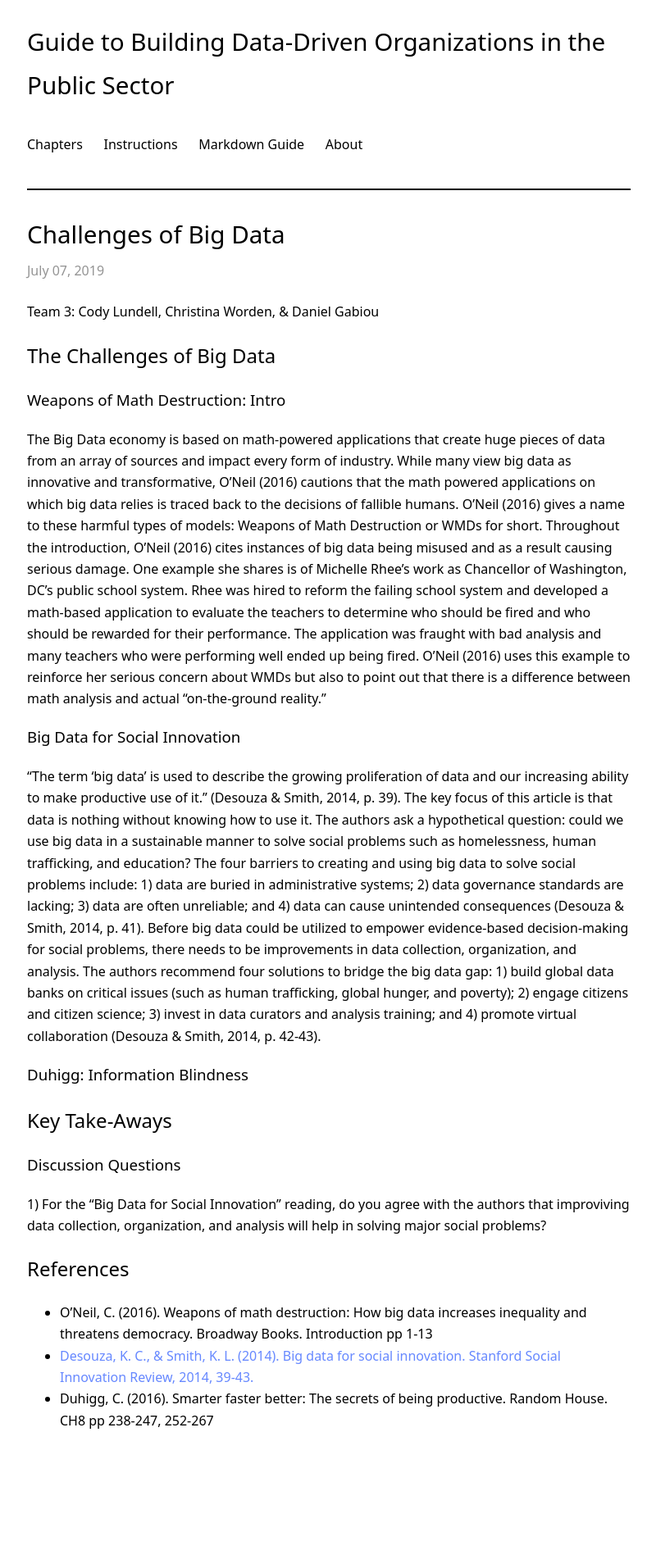
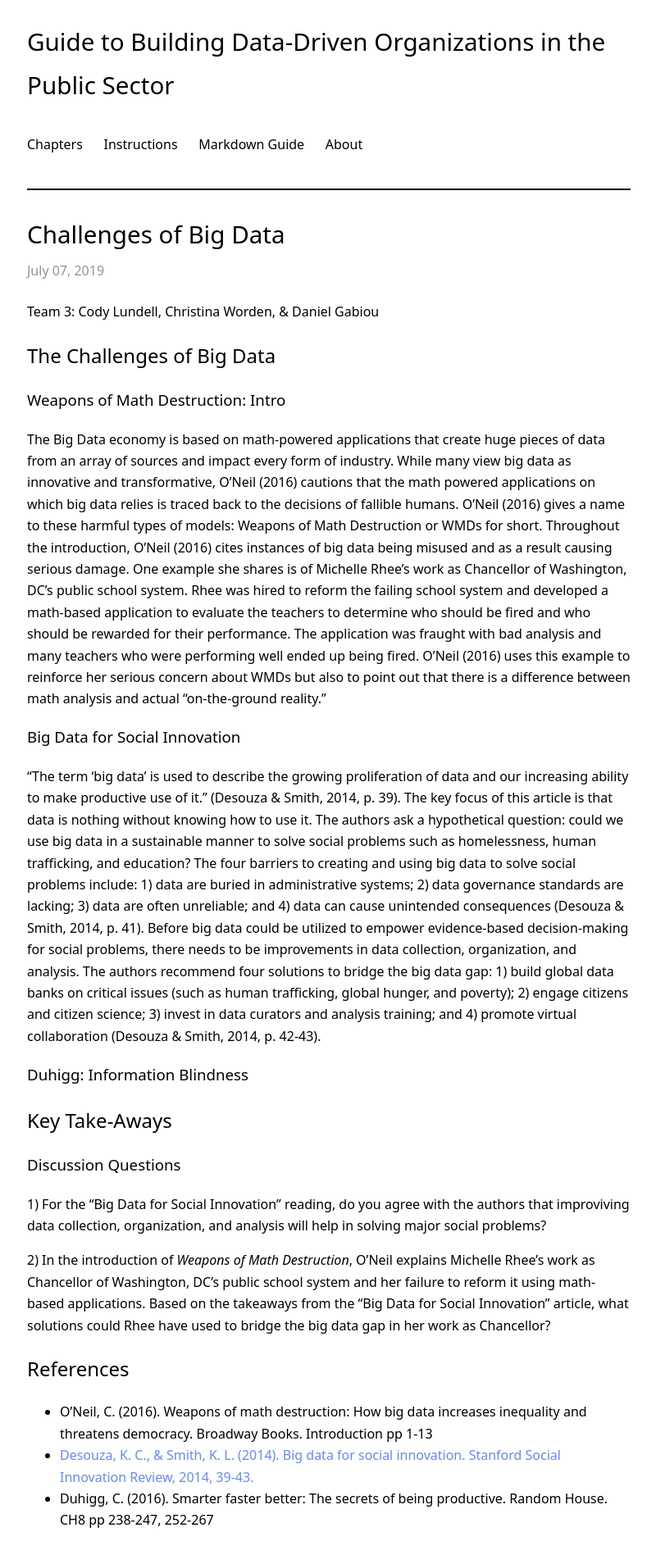
Before and after one commit to RandyWilkinsASU/ddm-textbook-summer-2019, a Jekyll site: the page built from _posts/2019-07-07-ch03-org-change.md, in a window 1280 px wide. Shown: the whole page at 82% size, without its empty margins (239-1039 px from the left). Built offline with Jekyll 4.4.1, drawn with Linux system fonts in a browser that asks for light colours; our own code applies the rules of GitHub Pages for plain Markdown files; before the commit the page ends 1786 px from its top, so only the background shows below that.

Commit message:
Update 2019-07-07-ch03-org-change.md

```diff
--- a/_posts/2019-07-07-ch03-org-change.md
+++ b/_posts/2019-07-07-ch03-org-change.md
@@ -30,6 +30,10 @@ between math analysis and actual “on-the-ground reality.”
 ### Discussion Questions
 1) For the "Big Data for Social Innovation" reading, do you agree with the authors that improviving data collection, organization, and analysis will help in solving major social problems?
 
+2) In the introduction of *Weapons of Math Destruction*, O’Neil explains Michelle Rhee’s work as Chancellor of Washington,
+DC’s public school system and her failure to reform it using math-based applications. Based on the takeaways from the "Big
+Data for Social Innovation" article, what solutions could Rhee have used to bridge the big data gap in her work as Chancellor?
+
 ## References
 
 
```
